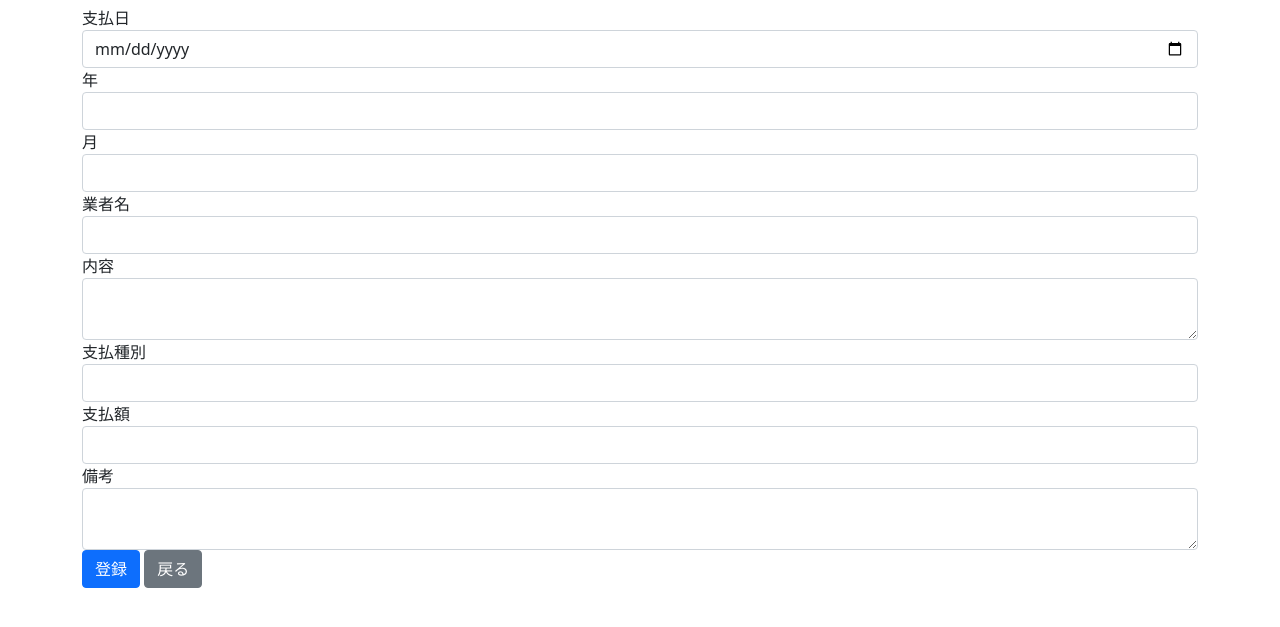
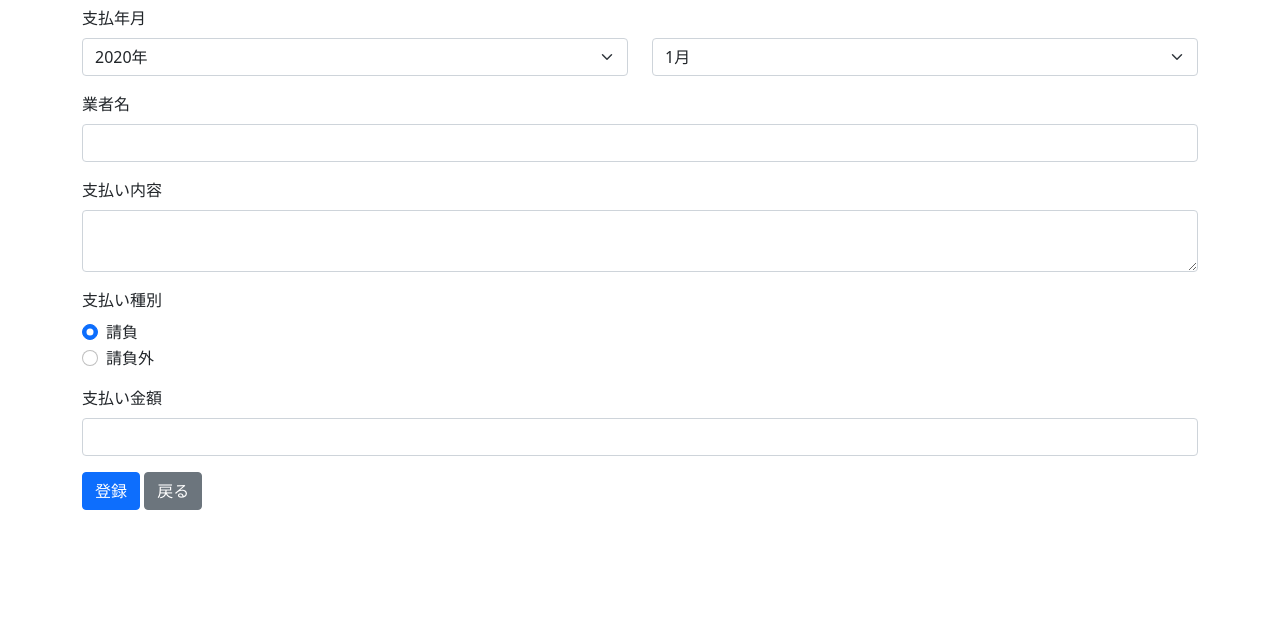
Before and after one commit to kikuoo/yosan_07, a Flask app: template templates/payment.html in a window 1280 px wide. Shown: the part 120-747 px from the top of the page. Run offline with Flask 3, Linux system fonts and the light colour scheme; the template is opened without the code that fills it, so the values that code supplies are empty; parts of the project's set-up code (start-up, migrations or seed data) failed here and were passed over.

Commit message:
250208-05

```diff
--- a/app.py
+++ b/app.py
@@ -44,7 +44,6 @@ class Payment(db.Model):
 
     id = db.Column(db.Integer, primary_key=True)
     work_type_id = db.Column(db.Integer, db.ForeignKey('work_types.id'), nullable=False)
-    payment_date = db.Column(db.Date, nullable=True)  # 既存のデータのためにnullable=True
     year = db.Column(db.Integer, nullable=False)
     month = db.Column(db.Integer, nullable=False)
     contractor = db.Column(db.String(200), nullable=False)
--- a/templates/payment.html
+++ b/templates/payment.html
@@ -4,44 +4,51 @@
 <h2>支払い登録 - {{ work_type.work_name }}</h2>
 
 <form method="post">
-    <div class="form-group">
-        <label for="payment_date">支払日</label>
-        <input type="date" class="form-control" id="payment_date" name="payment_date" required>
+    <div class="mb-3">
+        <label for="month" class="form-label">支払年月</label>
+        <div class="row">
+            <div class="col">
+                <select class="form-select" id="year" name="year" required>
+                    {% for year in range(2020, 2031) %}
+                    <option value="{{ year }}">{{ year }}年</option>
+                    {% endfor %}
+                </select>
+            </div>
+            <div class="col">
+                <select class="form-select" id="month" name="month" required>
+                    {% for month in range(1, 13) %}
+                    <option value="{{ month }}">{{ month }}月</option>
+                    {% endfor %}
+                </select>
+            </div>
+        </div>
     </div>
 
-    <div class="form-group">
-        <label for="year">年</label>
-        <input type="number" class="form-control" id="year" name="year" required>
-    </div>
-
-    <div class="form-group">
-        <label for="month">月</label>
-        <input type="number" class="form-control" id="month" name="month" min="1" max="12" required>
-    </div>
-
-    <div class="form-group">
-        <label for="contractor">業者名</label>
+    <div class="mb-3">
+        <label for="contractor" class="form-label">業者名</label>
         <input type="text" class="form-control" id="contractor" name="contractor" required>
     </div>
 
-    <div class="form-group">
-        <label for="description">内容</label>
+    <div class="mb-3">
+        <label for="description" class="form-label">支払い内容</label>
         <textarea class="form-control" id="description" name="description" required></textarea>
     </div>
 
-    <div class="form-group">
-        <label for="payment_type">支払種別</label>
-        <input type="text" class="form-control" id="payment_type" name="payment_type" required>
+    <div class="mb-3">
+        <label class="form-label">支払い種別</label>
+        <div class="form-check">
+            <input class="form-check-input" type="radio" name="payment_type" id="contract" value="請負" checked>
+            <label class="form-check-label" for="contract">請負</label>
+        </div>
+        <div class="form-check">
+            <input class="form-check-input" type="radio" name="payment_type" id="non_contract" value="請負外">
+            <label class="form-check-label" for="non_contract">請負外</label>
+        </div>
     </div>
 
-    <div class="form-group">
-        <label for="amount">支払額</label>
+    <div class="mb-3">
+        <label for="amount" class="form-label">支払い金額</label>
         <input type="number" class="form-control" id="amount" name="amount" required>
-    </div>
-
-    <div class="form-group">
-        <label for="notes">備考</label>
-        <textarea class="form-control" id="notes" name="notes"></textarea>
     </div>
 
     <button type="submit" class="btn btn-primary">登録</button>
```
